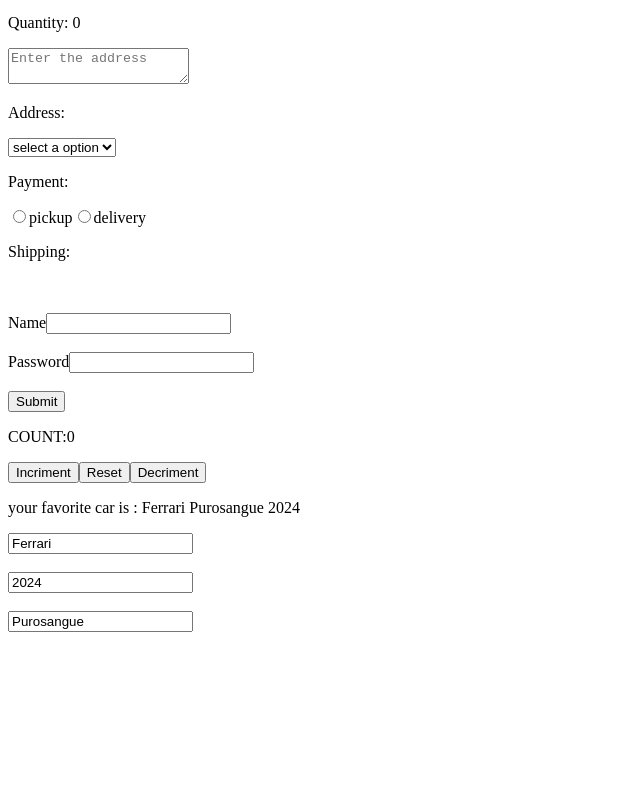
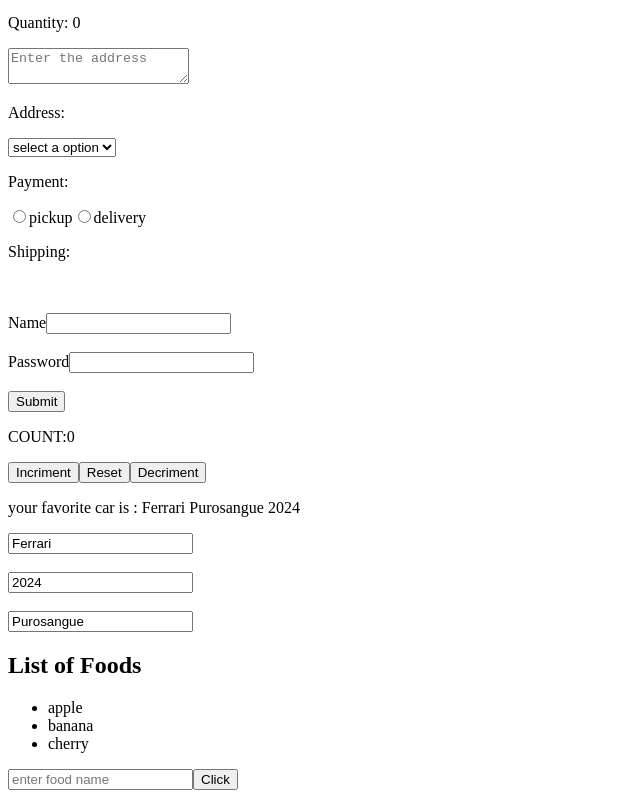
Before and after one commit to SandeepSreekailas/React, a React (Vite) app: page / in a window 1280 px wide. Shown: the part 686-1484 px from the top of the page, without its empty margins (0-640 px from the left). Before the commit the page ends 1326 px from the top, so only its background shows below. Built offline with nearby package versions, Linux system fonts and the light colour scheme.

Commit message:
update array in state

```diff
--- a/src/App.jsx
+++ b/src/App.jsx
@@ -10,6 +10,7 @@
 import Formevents from './components/Formevents'
 import Updaterfunctions from './components/Updaterfunctions'
 import UpdateObjectState from './components/UpdateObjectState'
+import UpdateArrayState from './components/UpdateArrayState'
 
 
 
@@ -77,6 +78,9 @@
       {/* Update Object State */}
       <UpdateObjectState/>
 
+      {/* Update Array State */}
+      <UpdateArrayState/>
+
 
 
 
--- /dev/null
+++ b/src/components/UpdateArrayState.jsx
@@ -0,0 +1,31 @@
+import React, {use, useState} from 'react'
+
+function UpdateArrayState() {
+    const [foods, setFood]=useState(["apple","banana","cherry"])
+
+    function handleFood(){
+        const Newfood=document.getElementById('abc').value
+        document.getElementById('abc').value=''
+        setFood(f=>[...f,Newfood])
+    }
+
+    function removeFood(index){
+        setFood(foods.filter((_,i)=>i!==index))
+    }
+
+
+  return (
+    <div>
+        <h2>List of Foods</h2>
+        <ul>
+            {foods.map((food,index)=>
+                <li key={index} onClick={()=>removeFood(index)}>{food}</li>
+            )}
+        </ul>
+        <input type="text" id='abc' placeholder='enter food name'/>
+        <button onClick={handleFood}>Click</button>
+    </div>
+  )
+}
+
+export default UpdateArrayState
```
